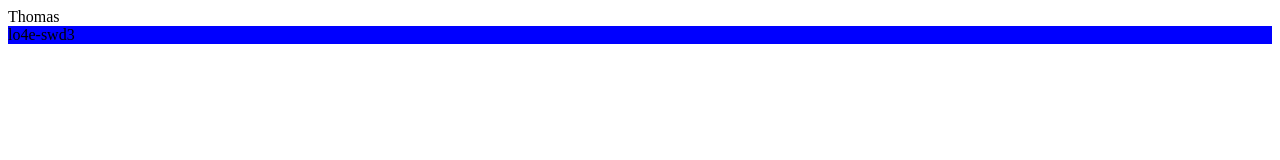
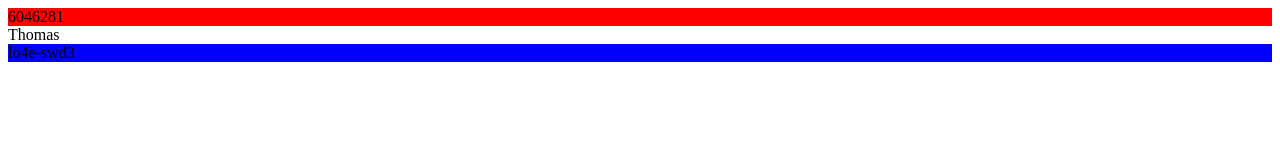
Before and after one commit to 6046281/git-les-5, a plain HTML site: page index.html in a window 1280 px wide. Drawn offline with Linux system fonts and the light colour scheme.

Commit message:
Update index.html

```diff
--- a/index.html
+++ b/index.html
@@ -7,6 +7,7 @@
     <link rel="stylesheet" href="styles.css" />
   </head>
   <body>
+    <header>6046281</header>
     <main>Thomas</main>
     <footer>lo4e-swd3</footer>
   </body>
```
